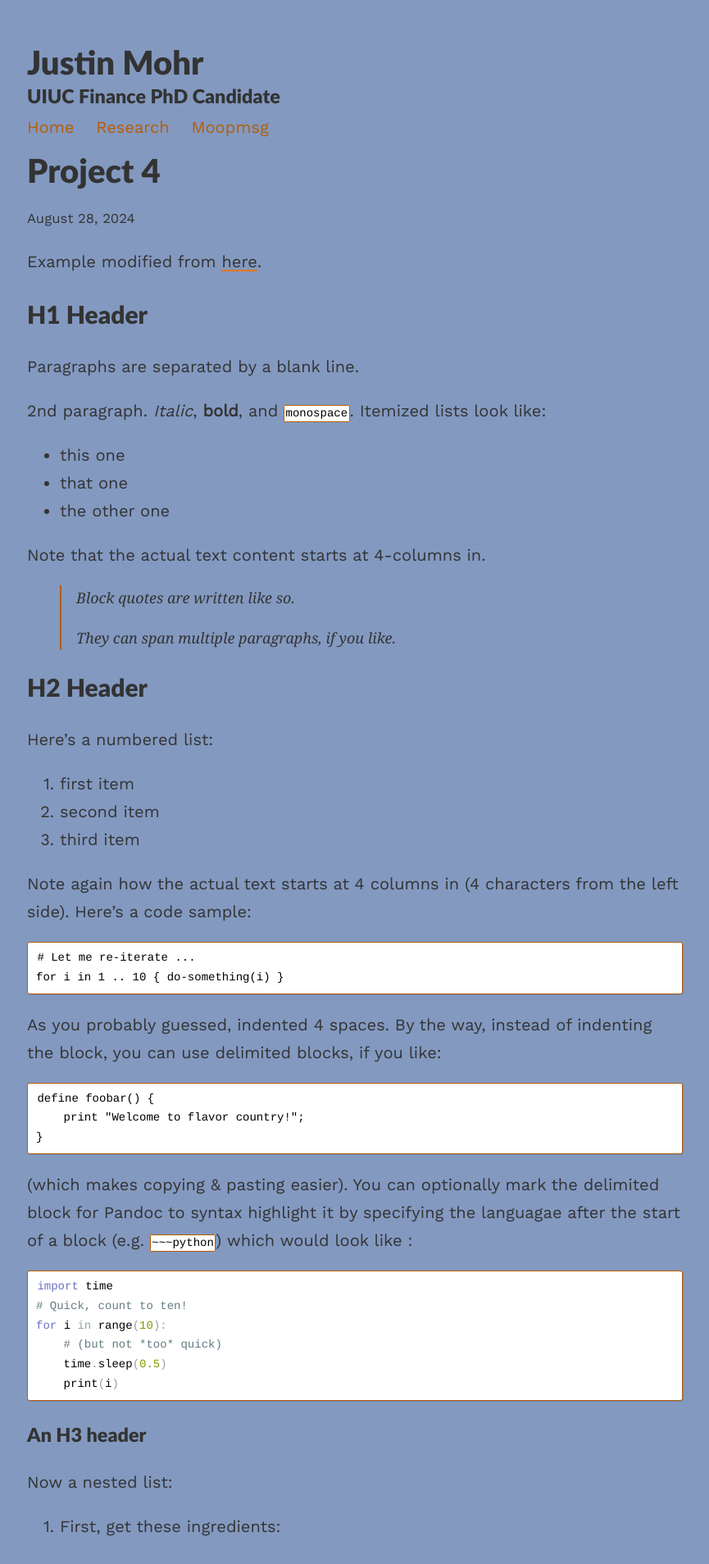
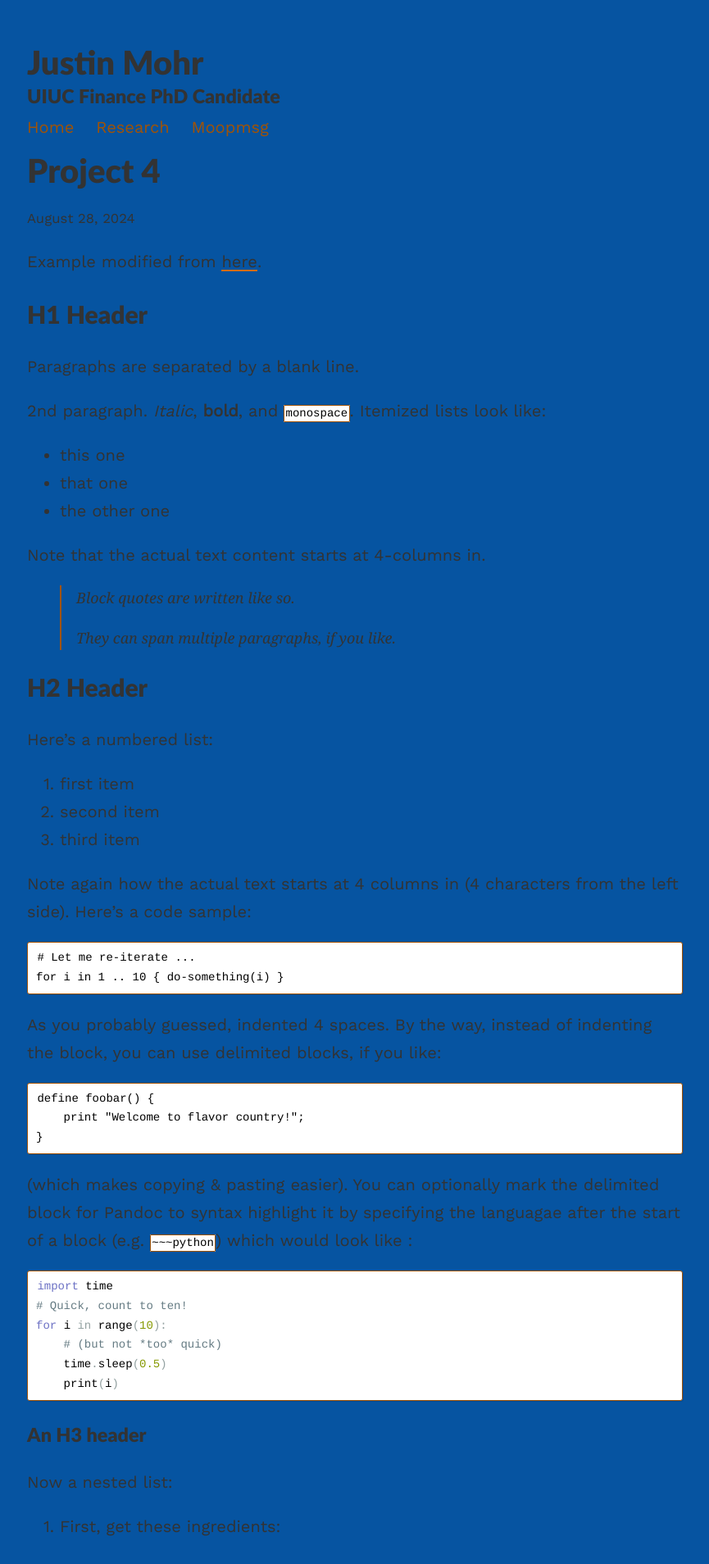
Before and after one commit to justin-mohr/justin-mohr.github.io, a Jekyll site: the page built from _projects/project4.md, in a window 1280 px wide. Shown: the top 1908 px of the page at 82% size, without its empty margins (207-1072 px from the left). Built offline with Jekyll 4.4.1, drawn with Linux system fonts in a browser that asks for light colours; nearby versions of some CDN libraries; formulas are drawn with MathJax 3.

Commit message:
Update variables.scss

```diff
--- a/assets/css/_sass/variables.scss
+++ b/assets/css/_sass/variables.scss
@@ -8,15 +8,15 @@ $spacing-unit:     30px;
 $light-gray: gray;
 $text-color:       #333;
 $background-color: #fdfdfd;
-$brand-color:      #b45d07;
+$brand-color:      #a15306;
 $projectbox-text:  #1e2126;
 
 // Color scheme for light
-$body-bg: #8399c0;
+$body-bg: #0654a1;
 $projectbox: lighten(#98a0ac, 2%);
 $text-color: #333;
 
 // Color scheme for dark modes
-$body-bg-dark: #04386a;
+$body-bg-dark: #022342;
 $projectbox-dark: lighten(#98a0ac, 2%);
 $text-color-dark: #98a0ac;
```
